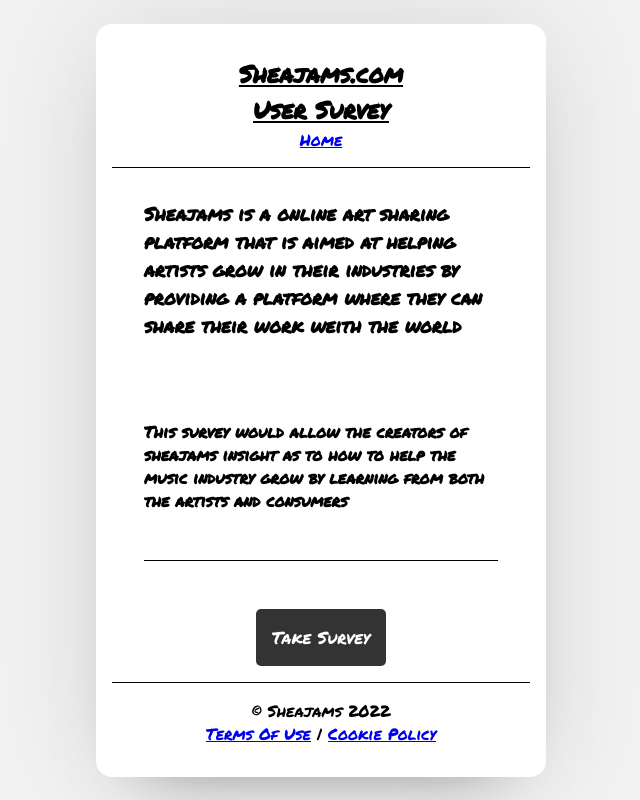
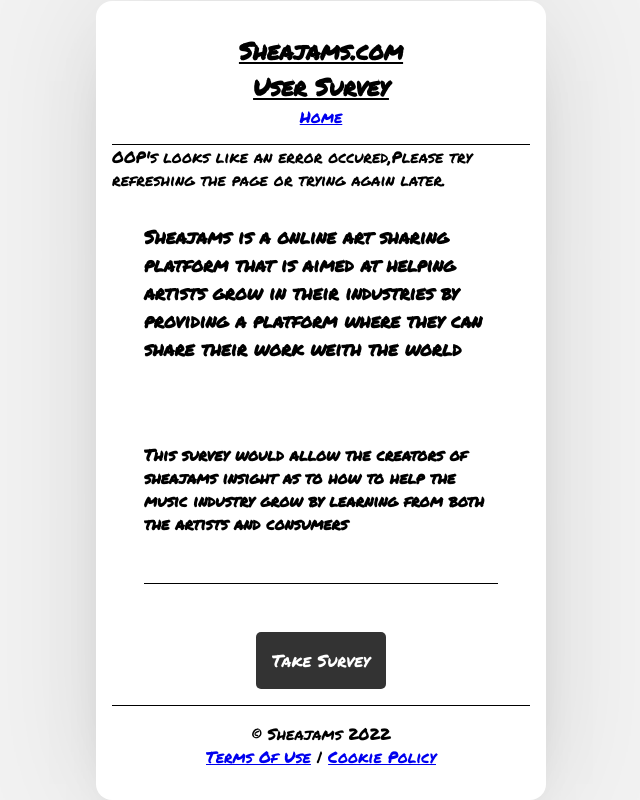
Before and after one commit to Kingston-5/sheajams-survey, a PHP site: page / in a window 1280 px wide. Shown: the whole page, without its empty margins (319-959 px from the left). Run offline with PHP 8.4, Linux system fonts and the light colour scheme; data comes from the database, SQL or seed files in the repository.

Commit message:
Update index.php

```diff
--- a/index.php
+++ b/index.php
@@ -47,8 +47,12 @@
                 }
 
             header("location: question.php");
+        } else {
+            echo "OOP's looks like an error occured,Please try refreshing the page or trying again later.";
         }
-    }
+    }else {
+            echo "OOP's looks like an error occured,Please try refreshing the page or trying again later.";
+        }
 
     ?>
     <div class="intro">
```
